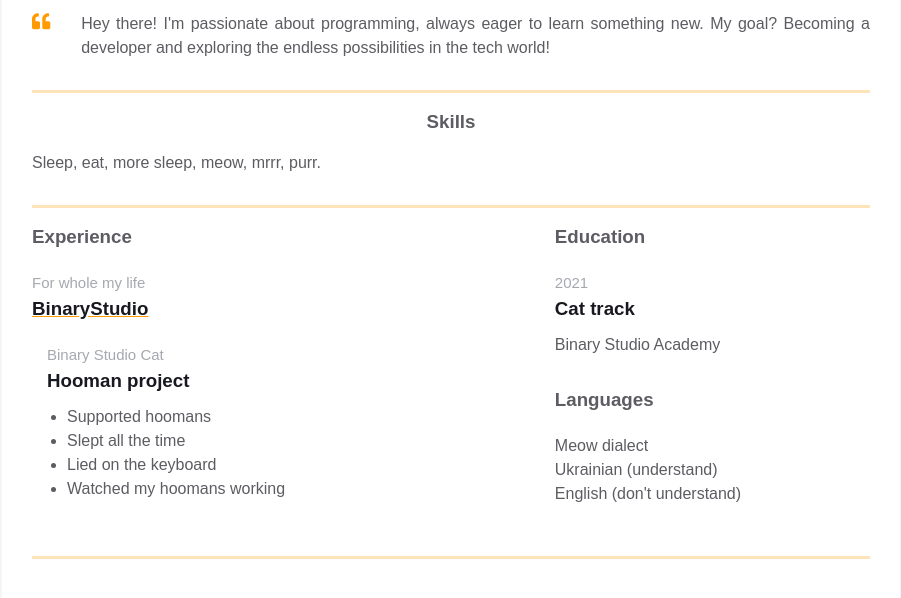
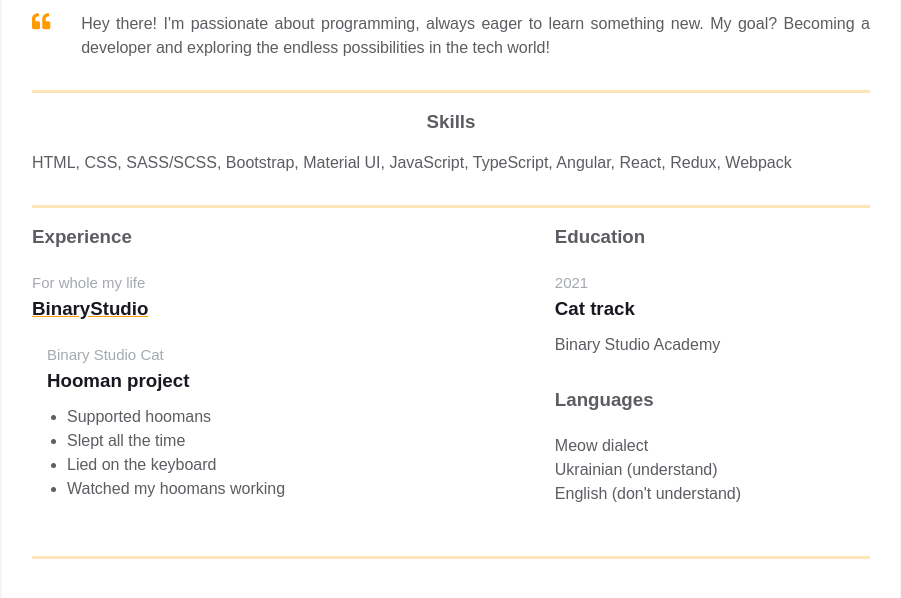
Before and after one commit to KarinaBulavintseva/homepage, a plain HTML site: page index.html in a window 1280 px wide. Shown: the part 352-950 px from the top of the page, without its empty margins (189-1090 px from the left). Drawn offline with Linux system fonts and the light colour scheme.

Commit message:
Updated skills block

```diff
--- a/index.html
+++ b/index.html
@@ -179,7 +179,8 @@
             <div class="skills">
               <h3 class="skills__header">Skills</h3>
               <p class="skills__text">
-                Sleep, eat, more sleep, meow, mrrr, purr.
+                HTML, CSS, SASS/SCSS, Bootstrap, Material UI, JavaScript,
+                TypeScript, Angular, React, Redux, Webpack
               </p>
             </div>
           </div>
```
